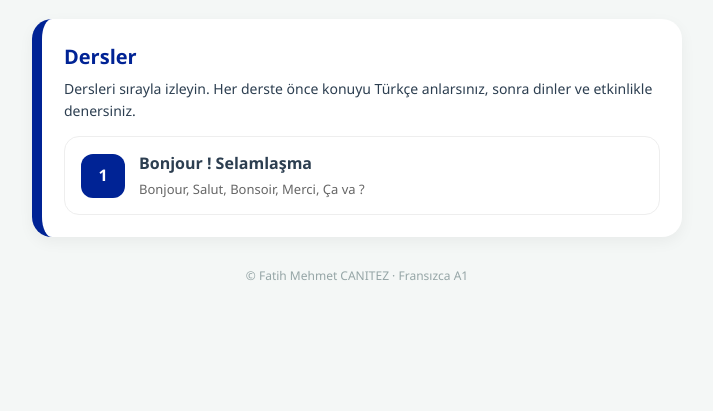
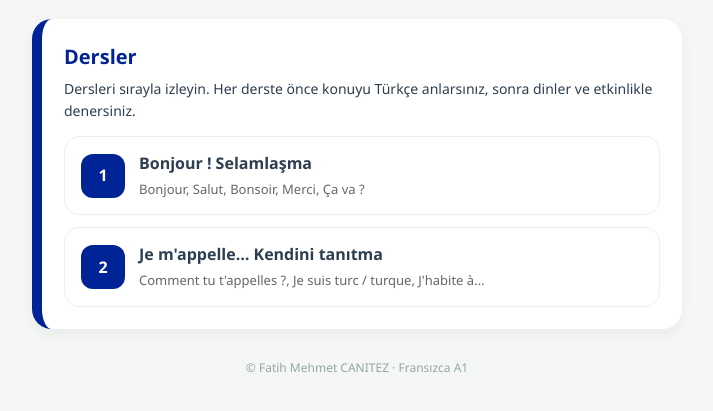
Before and after one commit to fmemo75-prog/fransizcaA1, a plain HTML site: page index.html in a window 1280 px wide. Shown: the part 223-634 px from the top of the page, without its empty margins (283-996 px from the left). Drawn offline with Linux system fonts and the light colour scheme.

Commit message:
Update index.html

```diff
--- a/index.html
+++ b/index.html
@@ -19,6 +19,7 @@
 <p style="margin:0;font-size:14px">Dersleri sırayla izleyin. Her derste önce konuyu Türkçe anlarsınız, sonra dinler ve etkinlikle denersiniz.</p>
 <div class="lessons">
 <a class="lesson" href="a1-01-selamlasma.html"><div class="no">1</div><div><b>Bonjour ! Selamlaşma</b><span>Bonjour, Salut, Bonsoir, Merci, Ça va ?</span></div></a>
+<a class="lesson" href="a1-02-tanisma.html"><div class="no">2</div><div><b>Je m'appelle… Kendini tanıtma</b><span>Comment tu t'appelles ?, Je suis turc / turque, J'habite à…</span></div></a>
 <!-- Yeni ders eklemek için yukarıdaki satırı kopyalayıp numarayı, adresi ve başlığı değiştirin -->
 </div>
 </div>
```
